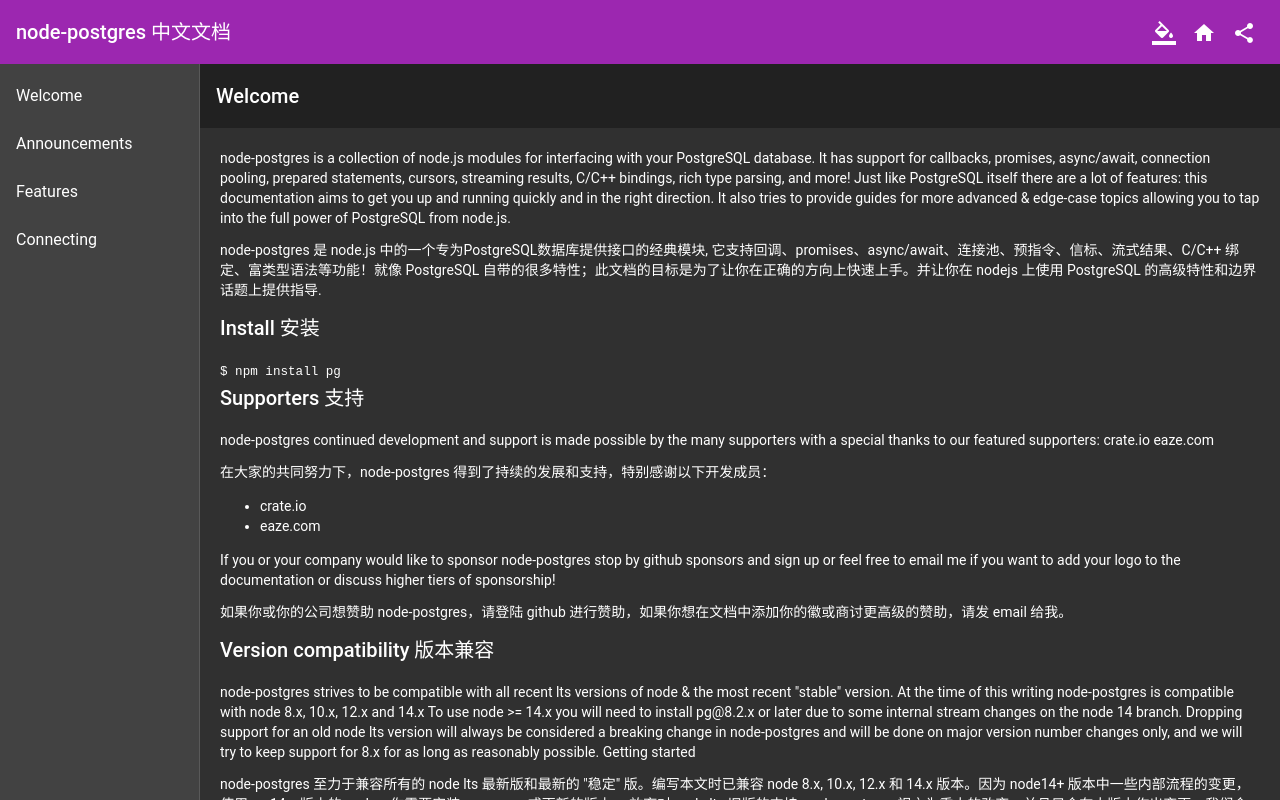
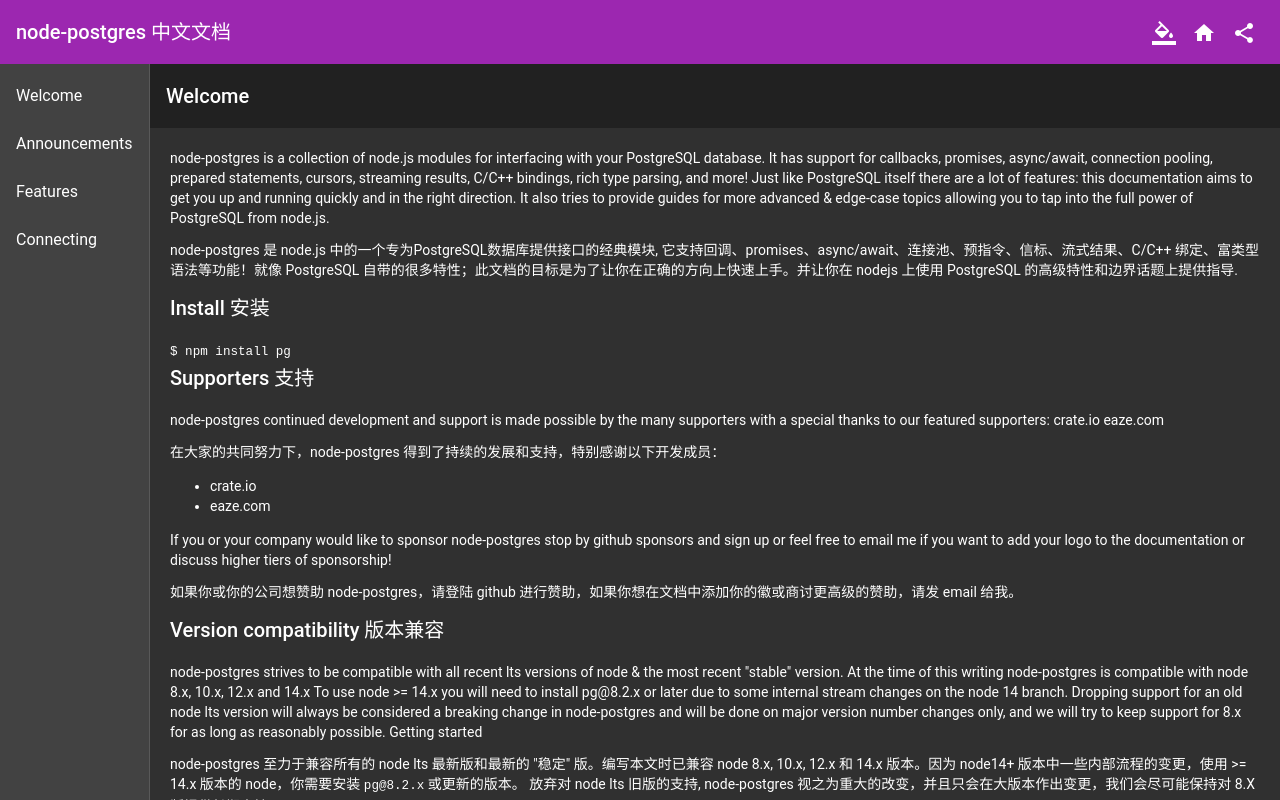
Before and after one commit to gzlmaq/pgDocumentCN, an Angular app: page / in a window 1280 px wide. Shown: the top 800 px of the page. Built offline with nearby package versions, Linux system fonts and the light colour scheme.

Commit message:
"fixed theme select"

```diff
--- a/src/_app-theme.scss
+++ b/src/_app-theme.scss
@@ -14,6 +14,7 @@
 @use './app/shared/navbar/navbar-theme';
 @use './app/shared/table-of-contents/table-of-contents-theme';
 */
+//@use './app/app.component';
 @use './styles/api-theme';
 @use './styles/markdown-theme';
 @use './styles/svg-theme';
@@ -57,6 +58,8 @@
     background: mat.get-color-from-palette($next-theme, 900) !important;
   }
 
+
+
 }
 
 // Define the light theme.
--- a/src/app/app.component.html
+++ b/src/app/app.component.html
@@ -8,7 +8,7 @@
     <mat-icon aria-label="Side nav toggle icon">menu</mat-icon>
   </button>
   <span>node-postgres 中文文档</span>
-  <span class="topnav-spacer"></span>
+  <div class="flex-spacer"></div>
   <theme-picker></theme-picker>
   <button mat-icon-button class="topnav-icon" aria-label="回到首页" routerLink="/" >
     <mat-icon>home</mat-icon>
--- a/src/app/app.component.scss
+++ b/src/app/app.component.scss
@@ -1,28 +1,70 @@
-
-
-.sidenav-container {
-  height: 100%;
-}
-
-.sidenav {
-  width: 200px;
-}
+@use 'sass:map';
+@use '~@angular/material' as mat;
 
 .sidenav .mat-toolbar {
   background: inherit;
-
-}
-
-.mat-toolbar.mat-primary {
-  position: sticky;
-  top: 0;
-  z-index: 1;
-  .topnav-spacer {
-    flex: 1 1 auto;
-  }
-
 }
 
 .content-html {
     margin: 20px;
 }
+
+.flex-spacer {
+  flex-grow: 1;
+}
+
+.docs-angular-logo {
+  height: 26px;
+  margin: 0 4px 3px 0;
+  vertical-align: middle;
+}
+
+/**
+  * Rules for when the device is detected to be a small screen.
+  * Moves content two rows instead of one.
+  */
+  @media (max-width: 720px) {
+    .docs-navbar-hide-small {
+      display: none;
+    }
+
+    .docs-navbar-show-small {
+      display: block;
+    }
+
+    .docs-navbar {
+      display: flex;
+    }
+
+    .docs-navbar--github-logo {
+      margin: 0;
+    }
+  }
+
+  theme-picker {
+    display: none;
+
+    @media (min-width: 328px) {
+      display: block;
+    }
+  }
+
+  @mixin theme($theme) {
+    $primary: map.get($theme, primary);
+    $accent: map.get($theme, accent);
+    $warn: map.get($theme, warn);
+    $background: map.get($theme, background);
+    $foreground: map.get($theme, foreground);
+
+    mat-toobar.mat-primary {
+      color: mat.get-color-from-palette($primary, default-contrast);
+      background: mat.get-color-from-palette($primary);
+      & a:hover, & a:focus {
+          background: rgba(0, 0, 0, 0.4);
+          color: mat.get-color-from-palette($accent, 200);
+      }
+      .docs-navbar-header-item-selected {
+          background: rgba(0, 0, 0, 0.2);
+      }
+    }
+  }
--- a/src/app/share/theme-picker/theme-picker.ts
+++ b/src/app/share/theme-picker/theme-picker.ts
@@ -105,7 +105,8 @@
     if (theme.isDefault) {
       this.styleManager.removeStyle('theme');
     } else {
-      this.styleManager.setStyle('theme', `assets/${theme.name}.css`);
+      this.styleManager.setStyle('theme', `${theme.name}.css`);
+      //this.styleManager.setStyle('theme', `assets/${theme.name}.css`);
     }
 
     if (this.currentTheme) {
```
Also changed, not shown: 1 other file (tests, documents, lock files or other folders).
